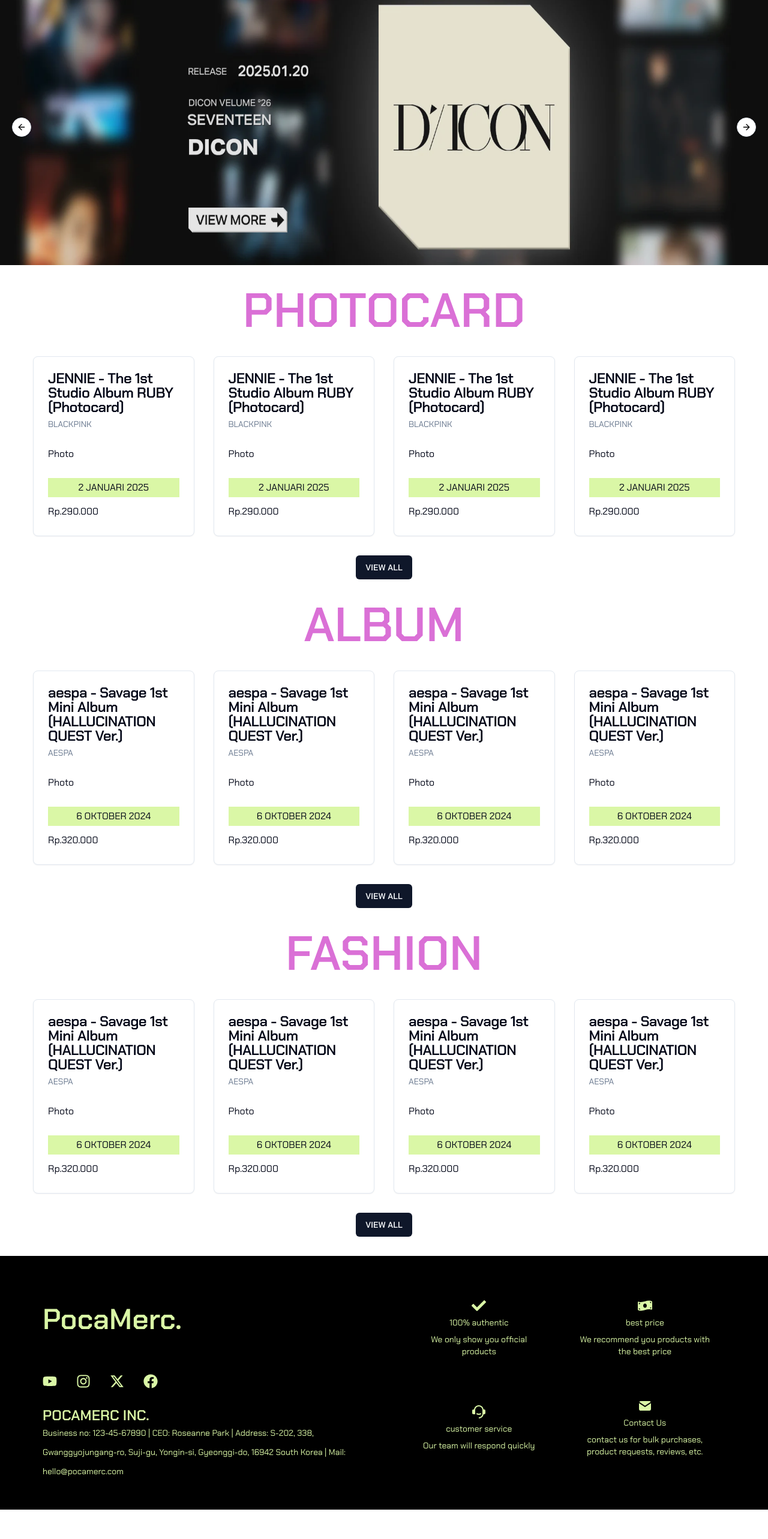
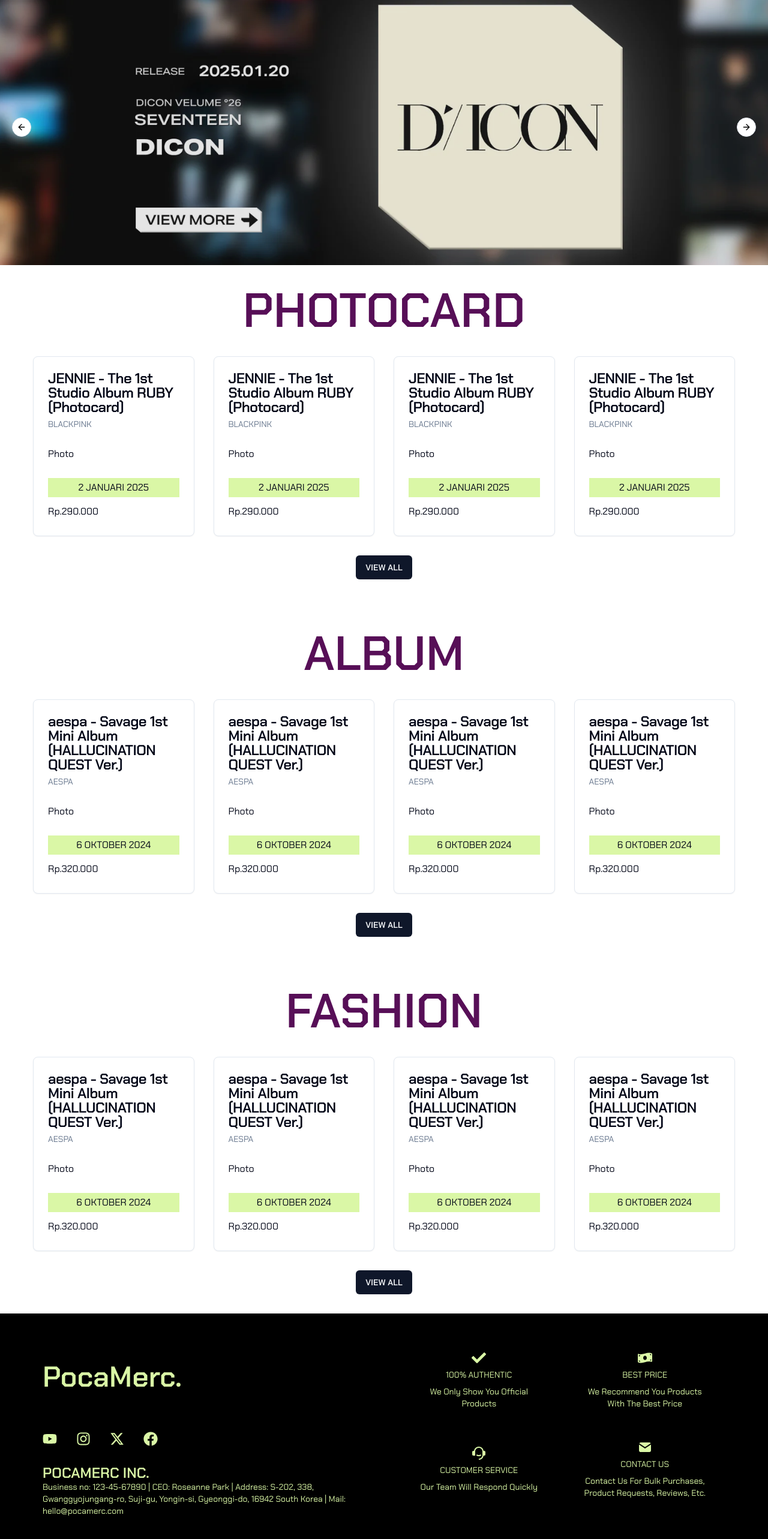
Before and after one commit to lupii123/PocaMerc, a Next.js app: page / in a window 1280 px wide. Shown: the part 106-2672 px from the top of the page at 60% size. Before the commit the page ends 2623 px from the top, so only its background shows below. Built offline with nearby package versions, Linux system fonts and the light colour scheme.

Commit message:
update footer & homepage

```diff
--- a/app/page.jsx
+++ b/app/page.jsx
@@ -101,13 +101,6 @@
     <section className="h-full">
       {/* sampul */}
       <Carousel className="w-full" opts={{ loop: true, align: "start" }}>
-        {/* <div className="h-[460px] relative group flex justify-center items-center bg-primary">
-          <div className="absolute top-0 bottom-0 w-full h-full bg-black/10 z-10"></div>
-          <div className="relative w-full h-full">
-            <Image src={"/sampul/sampul_awal.webp"} fill className="object-fill" alt="" />
-          </div>
-        </div> */}
-
         <CarouselContent>
           {sampul.map((item, index) => {
             return (
@@ -115,7 +108,7 @@
                 <div className="h-[460px] relative group flex justify-center items-center bg-primary">
                   <div className="absolute top-0 bottom-0 w-full h-full bg-black/10 z-10"></div>
                   <div className="relative w-full h-full">
-                    <Image src={item.src} fill className="object-fill" alt="" />
+                    <Image src={item.src} fill className="object-cover" alt="" />
                   </div>
                 </div>
               </CarouselItem>
@@ -126,7 +119,7 @@
         <CarouselNext />
       </Carousel>
 
-      <div className="container mx-auto h-full flex flex-col gap-8 my-8">
+      <div className="container mx-auto h-full flex flex-col gap-20 my-8">
         {/* photocard */}
         <div className="flex flex-col items-center justify-center gap-8">
           <h1 className="text-secondary uppercase">photocard</h1>
--- a/components/Footer.jsx
+++ b/components/Footer.jsx
@@ -33,7 +33,7 @@
         <footer className='bg-black text-accent flex flex-row gap-4'>
             <div className="container mx-auto py-6 xl:py-8 grid grid-cols-1 xl:grid-cols-2 gap-4">
 
-                <div className="flex flex-col gap-8 p-4">
+                <div className="flex flex-col gap-8 p-4 text-center xl:text-start">
                     <Link href={"/"} className="py-8">
                         <h2 className="font-semibold text-accent">
                             PocaMerc<span className="text-accent">.</span>
@@ -41,7 +41,7 @@
                     </Link>
 
                     {/* socials */}
-                    <div className="flex flex-row gap-8 text-2xl">
+                    <div className="flex flex-row gap-8 text-2xl items-center justify-center xl:justify-start">
                         <Link href={"https://youtube.com"} target="_blank">
                             <FaYoutube />
                         </Link>
@@ -56,7 +56,7 @@
                         </Link>
                     </div>
 
-                    <div className="">
+                    <div className="flex flex-col">
                         <h3 className="uppercase">PocaMerc inc.</h3>
                         <text className="text-sm">
                             Business no: 123-45-67890 | CEO: Roseanne Park | Address: S-202, 338, Gwanggyojungang-ro, Suji-gu, Yongin-si, Gyeonggi-do, 16942 South Korea | Mail: hello@pocamerc.com
@@ -70,9 +70,9 @@
                             <Card key={index} className="flex flex-col justify-center items-center bg-black text-accent border-none">
                                 <CardHeader className="flex flex-col items-center justify-center p-2">
                                     <CardTitle>{item.icon}</CardTitle>
-                                    <CardDescription className="text-accent">{item.title}</CardDescription>
+                                    <CardDescription className="text-accent uppercase">{item.title}</CardDescription>
                                 </CardHeader>
-                                <CardContent className="text-sm text-center">
+                                <CardContent className="text-sm text-center capitalize">
                                     {item.description}
                                 </CardContent>
                             </Card>
--- a/tailwind.config.mjs
+++ b/tailwind.config.mjs
@@ -23,7 +23,7 @@
 		extend: {
 			colors: {
 				primary: "#ffffff",
-				secondary: "#DA70D6",
+				secondary: "#570f57",
 				accent: "#DAF7A6",
 				background: 'var(--background)',
 				foreground: 'var(--foreground)'
```
